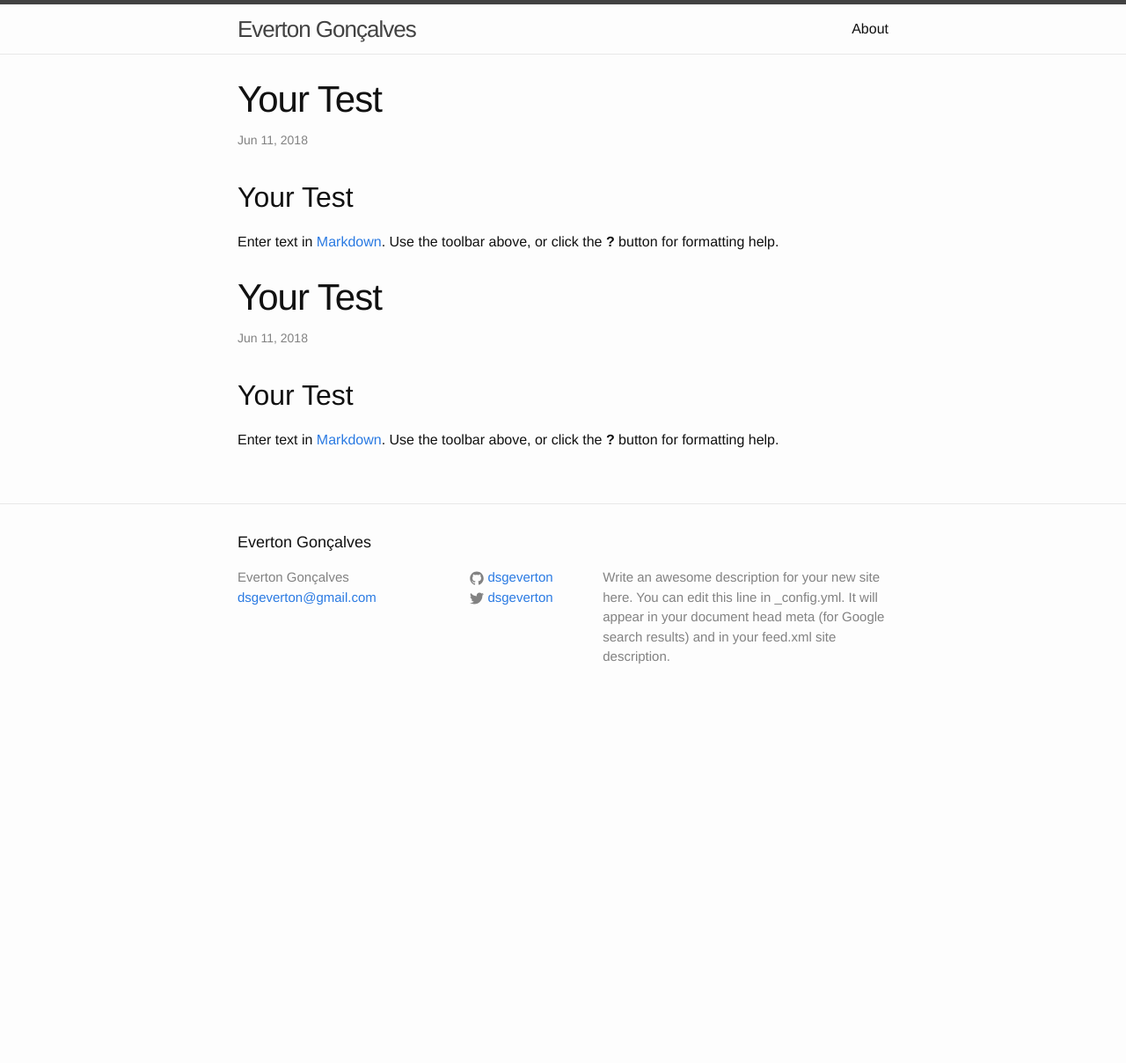
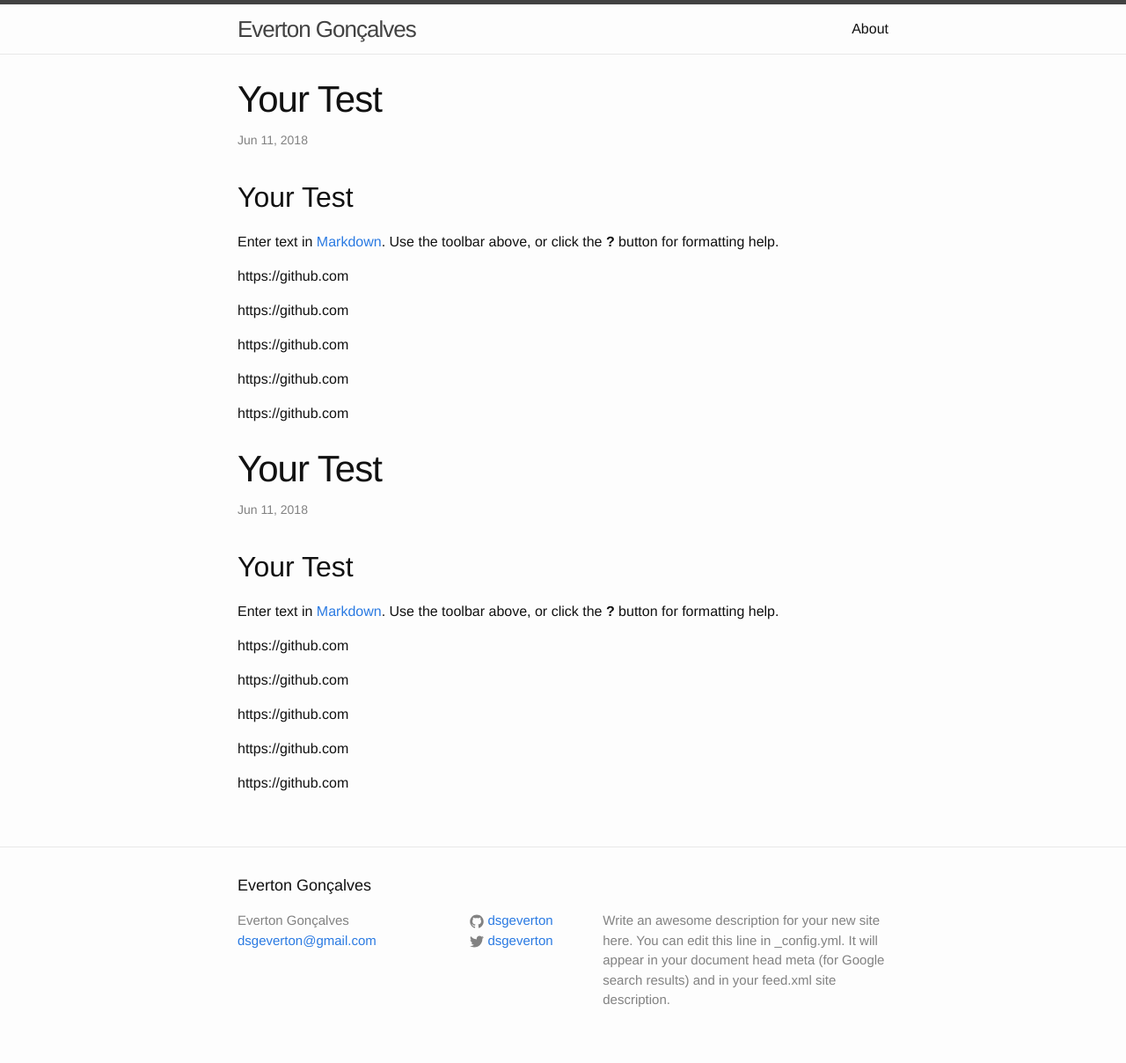
Before and after one commit to dsgeverton/dsgeverton.github.io, a Jekyll site: the page built from _posts/2018-06-11-your-test.md, in a window 1280 px wide. Shown: the whole page at 88% size. Built offline with Jekyll 4.4.1, drawn with Linux system fonts in a browser that asks for light colours; our own code applies the rules of GitHub Pages for plain Markdown files; before the commit the page ends 900 px from its top, so only the background shows below that; some of the changed lines change nothing that is shown.

Commit message:
Update 2018-06-11-your-test.md

```diff
--- a/_posts/2018-06-11-your-test.md
+++ b/_posts/2018-06-11-your-test.md
@@ -4,3 +4,13 @@ published: true
 ## Your Test
 
 Enter text in [Markdown](http://daringfireball.net/projects/markdown/). Use the toolbar above, or click the **?** button for formatting help.
+
+https://github.com
+
+https://github.com
+
+https://github.com
+
+https://github.com
+
+https://github.com
```
